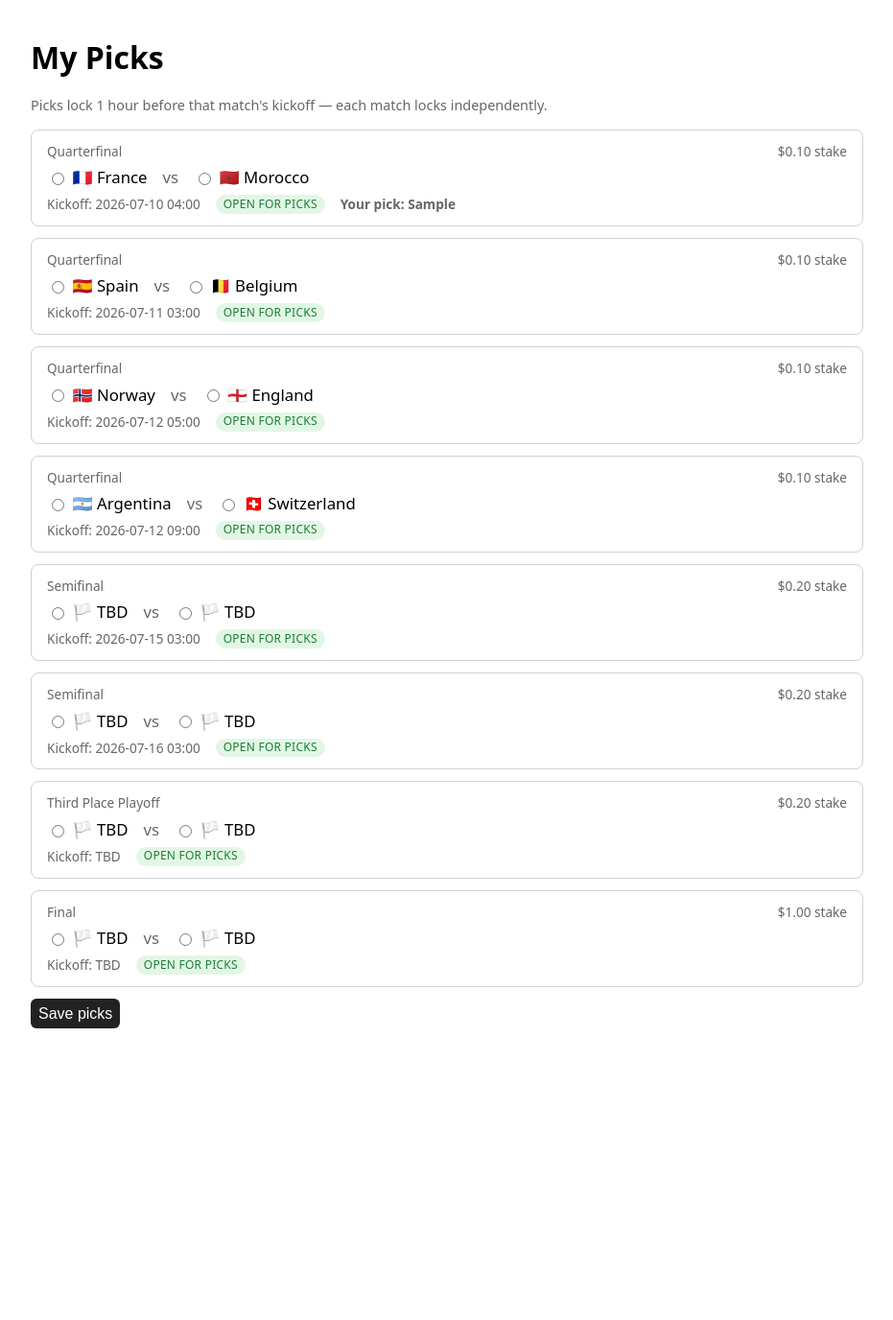
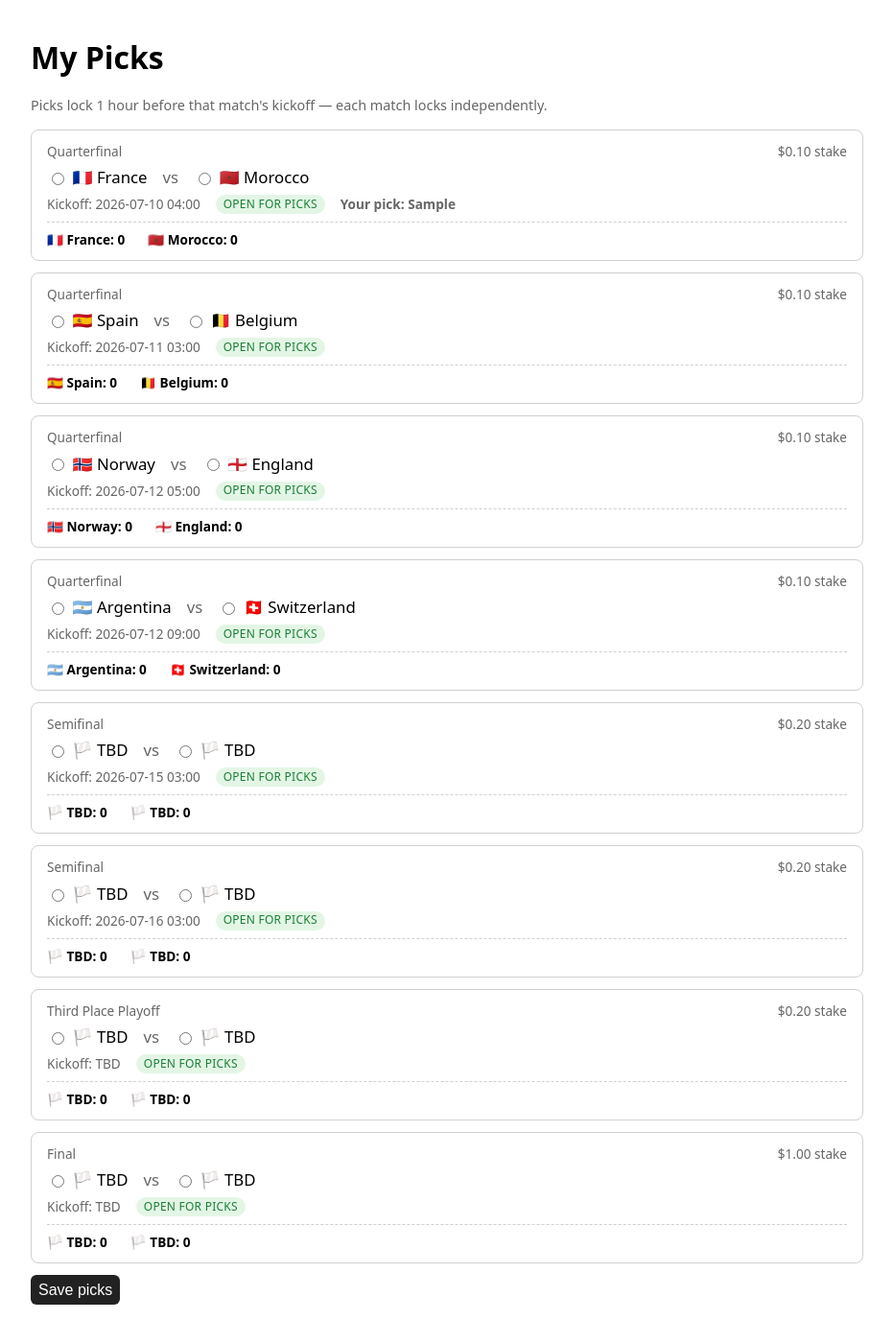
Before and after one commit to maeganeezie12/world_cup, a Flask app: page /picks in a window 1280 px wide. Shown: the part 47-1423 px from the top of the page at 96% size, without its empty margins (174-1105 px from the left). Before the commit the page ends 1119 px from the top, so only its background shows below. Run offline with Flask 3, Linux system fonts and the light colour scheme; the visitor is signed in with stand-in values (Sample User, id 1); data comes from the database, SQL or seed files in the repository; tables that the repository leaves empty hold one stand-in row (values such as "Sample post").

Commit message:
Show vote tallies and voter names per match on My Picks page
Each match now displays how many people picked each team and who they are.

```diff
--- a/app.py
+++ b/app.py
@@ -323,12 +323,26 @@ def picks():
 
     view_rows = []
     for match in matches:
+        voters = db.execute(
+            """
+            SELECT player.display_name AS name, pick.picked_winner AS picked_winner
+            FROM pick JOIN player ON player.id = pick.player_id
+            WHERE pick.match_id = ?
+            ORDER BY player.display_name
+            """,
+            (match["id"],),
+        ).fetchall()
+        team_a_voters = [v["name"] for v in voters if v["picked_winner"] == match["team_a"]]
+        team_b_voters = [v["name"] for v in voters if v["picked_winner"] == match["team_b"]]
+
         view_rows.append(
             {
                 "match": match,
                 "type_label": MATCH_TYPE_LABELS.get(match["type"], match["type"]),
                 "status": match_status(match),
                 "my_pick": my_picks.get(match["id"]),
+                "team_a_voters": team_a_voters,
+                "team_b_voters": team_b_voters,
             }
         )
 
--- a/static/style.css
+++ b/static/style.css
@@ -181,6 +181,23 @@ button:hover { opacity: 0.9; }
 
 .hint { color: var(--muted); font-size: 0.9rem; margin-top: -0.25rem; }
 
+.votes {
+  display: flex;
+  gap: 1.5rem;
+  flex-wrap: wrap;
+  margin-top: 0.5rem;
+  padding-top: 0.5rem;
+  border-top: 1px dashed var(--border);
+  font-size: 0.85rem;
+}
+
+.votes-side { max-width: 100%; }
+
+.votes .voters {
+  display: block;
+  color: var(--muted);
+}
+
 @media (max-width: 480px) {
   .nav { flex-direction: column; align-items: flex-start; }
 }
--- a/templates/picks.html
+++ b/templates/picks.html
@@ -47,6 +47,20 @@
             <span class="my-pick">You sat this one out</span>
           {% endif %}
         </div>
+        <div class="votes">
+          <div class="votes-side">
+            <strong>{{ team_flag(match['team_a']) }} {{ match['team_a'] }}: {{ row.team_a_voters|length }}</strong>
+            {% if row.team_a_voters %}
+              <span class="voters">{{ row.team_a_voters|join(', ') }}</span>
+            {% endif %}
+          </div>
+          <div class="votes-side">
+            <strong>{{ team_flag(match['team_b']) }} {{ match['team_b'] }}: {{ row.team_b_voters|length }}</strong>
+            {% if row.team_b_voters %}
+              <span class="voters">{{ row.team_b_voters|join(', ') }}</span>
+            {% endif %}
+          </div>
+        </div>
       </div>
     {% endfor %}
     <button type="submit">Save picks</button>
```
